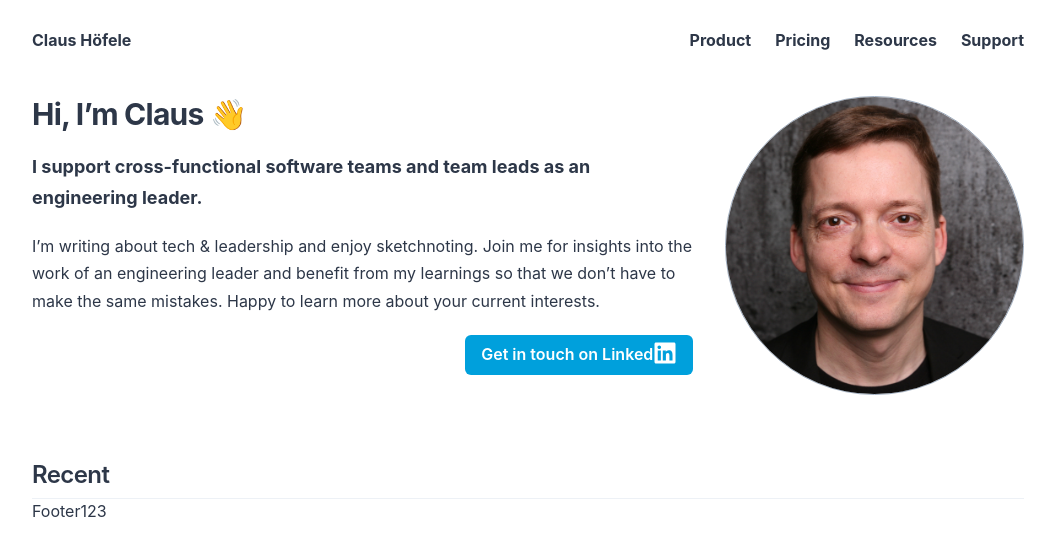
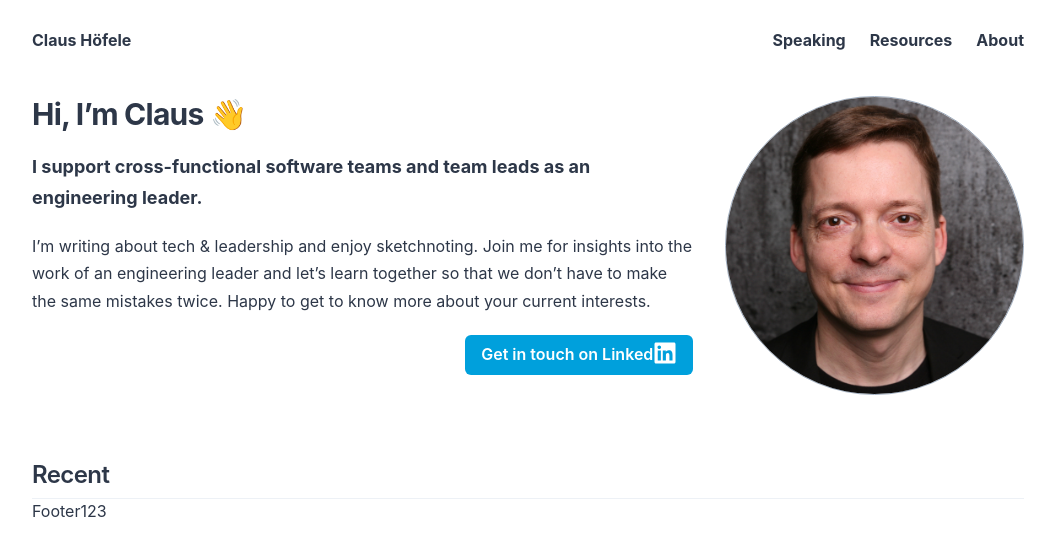
Before and after one commit to choefele/claushoefele.com, a Next.js app: page / in a window 1280 px wide. Shown: the top 556 px of the page, without its empty margins (112-1167 px from the left). Built offline with nearby package versions, Linux system fonts and the light colour scheme.

Commit message:
Show active tab

```diff
--- a/src/components/content/index.tsx
+++ b/src/components/content/index.tsx
@@ -1,4 +1,4 @@
-import { HTMLChakraProps, Link, chakra } from '@chakra-ui/react';
+import { HTMLChakraProps, Link, LinkProps, chakra } from '@chakra-ui/react';
 import React from 'react';
 import NextLink from 'next/link';
 import LinkedHeading from './linked-heading';
@@ -23,7 +23,7 @@ export function P(props: HTMLChakraProps<'p'>) {
   return <chakra.p apply="content.p" {...props} />;
 }
 
-export function A(props: HTMLChakraProps<'a'>) {
+export function A(props: LinkProps) {
   return (
     <Link as={NextLink} {...props}>
       {props.children}
--- a/src/components/content/linked-heading.tsx
+++ b/src/components/content/linked-heading.tsx
@@ -1,10 +1,10 @@
-import { HTMLChakraProps, ChakraComponent, As, chakra } from '@chakra-ui/react';
+import { As, ChakraComponent, chakra, HeadingProps } from '@chakra-ui/react';
 import React from 'react';
 
 export default function LinkedHeading({
   heading: Heading,
   ...props
-}: HTMLChakraProps<As> & { heading: ChakraComponent<As> }) {
+}: HeadingProps & { heading: ChakraComponent<As> }) {
   return (
     <Heading data-group="" css={{ scrollMarginBlock: '6.875rem' }} {...props}>
       {props.children}
--- a/src/components/header.tsx
+++ b/src/components/header.tsx
@@ -1,23 +1,35 @@
-import { Box, Divider, HStack, IconButton, Link, Show } from '@chakra-ui/react';
+import { Box, HStack, IconButton, LinkProps, Show } from '@chakra-ui/react';
+import { useRouter } from 'next/router';
 import { A } from './content';
-import NextLink from 'next/link';
 import { FiMenu } from 'react-icons/fi';
 
+type Tab = { name: string; href: string };
+const tabs: Tab[] = [
+  { name: 'Speaking', href: '/speaking' },
+  { name: 'Resources', href: '/resources' },
+  { name: 'About', href: '/about' },
+];
+
 function NavItem({
+  active,
   href,
   children,
-}: {
-  href: string;
-  children: React.ReactNode;
+  ...props
+}: LinkProps & {
+  active: boolean;
 }): JSX.Element {
   return (
     <Box as="li">
-      <A href={href}>{children}</A>
+      <A href={href} textDecoration={active ? 'underline' : ''} {...props}>
+        {children}
+      </A>
     </Box>
   );
 }
 
 export default function Header(): JSX.Element {
+  const router = useRouter();
+
   return (
     <Box as="header" py="1rem">
       <Box as="nav">
@@ -29,12 +41,18 @@ export default function Header(): JSX.Element {
           listStyleType="none"
           height="3rem"
         >
-          <NavItem href="/">Claus Höfele</NavItem>
+          <NavItem href="/" active={false} _hover={{ textDecoration: '' }}>
+            Claus Höfele
+          </NavItem>
           <Show above="md">
             <HStack spacing="1.5rem">
-              {['Product', 'Pricing', 'Resources', 'Support'].map((item) => (
-                <NavItem key={item} href="#">
-                  {item}
+              {tabs.map((tab) => (
+                <NavItem
+                  key={tab.name}
+                  href={tab.href}
+                  active={router.asPath === tab.href}
+                >
+                  {tab.name}
                 </NavItem>
               ))}
             </HStack>
--- /dev/null
+++ b/src/pages/about.tsx
@@ -0,0 +1,3 @@
+export default function Blog(): JSX.Element {
+  return <>About</>;
+}
--- a/src/pages/index.tsx
+++ b/src/pages/index.tsx
@@ -24,9 +24,9 @@ export default function Home(): JSX.Element {
             </P>
             <P>
               I’m writing about tech & leadership and enjoy sketchnoting. Join
-              me for insights into the work of an engineering leader and benefit
-              from my learnings so that we don’t have to make the same mistakes.
-              Happy to learn more about your current interests.
+              me for insights into the work of an engineering leader and let’s
+              learn together so that we don’t have to make the same mistakes
+              twice. Happy to get to know more about your current interests.
             </P>
             <P>
               <LinkedInButton float="right">Get in touch on</LinkedInButton>
```
